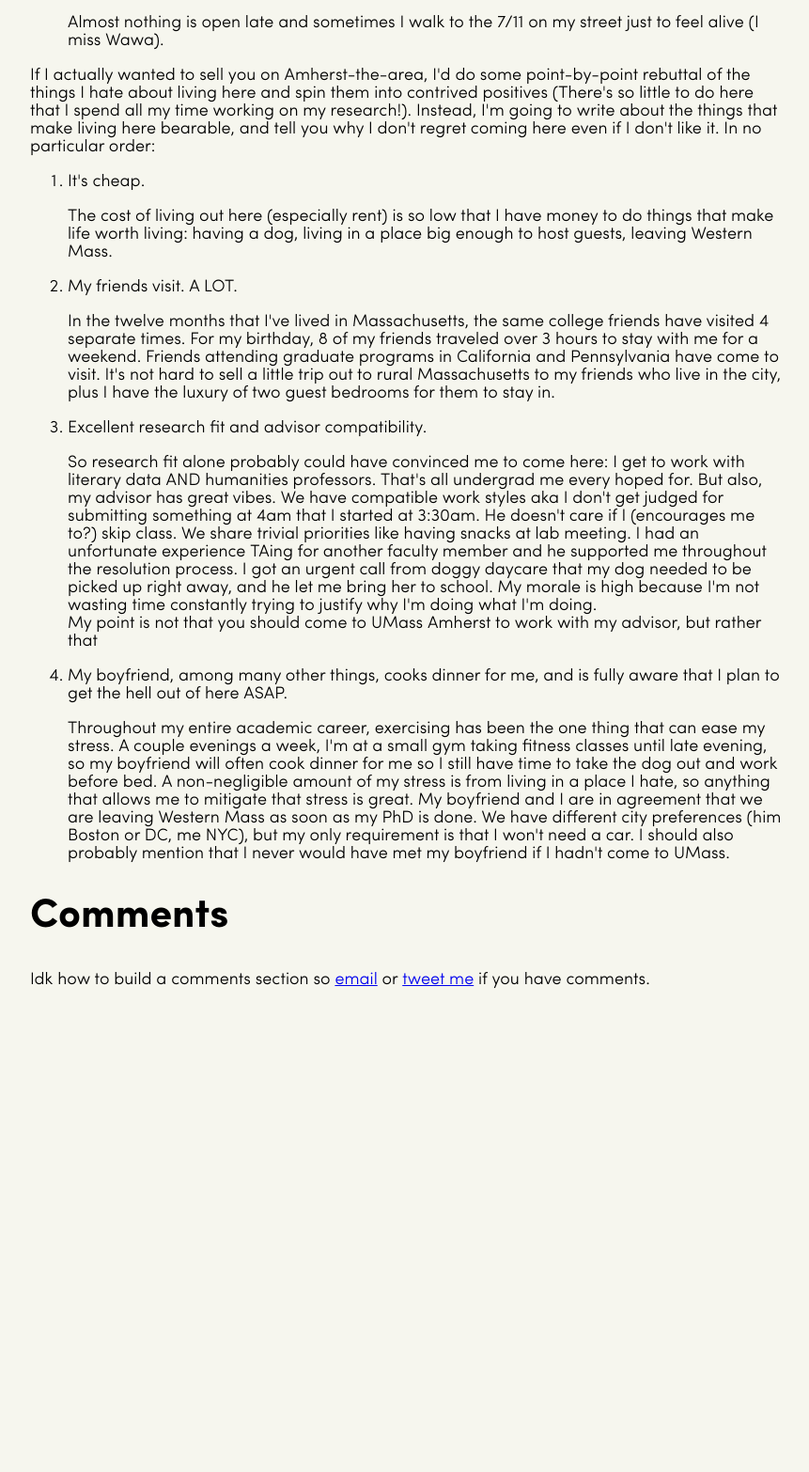
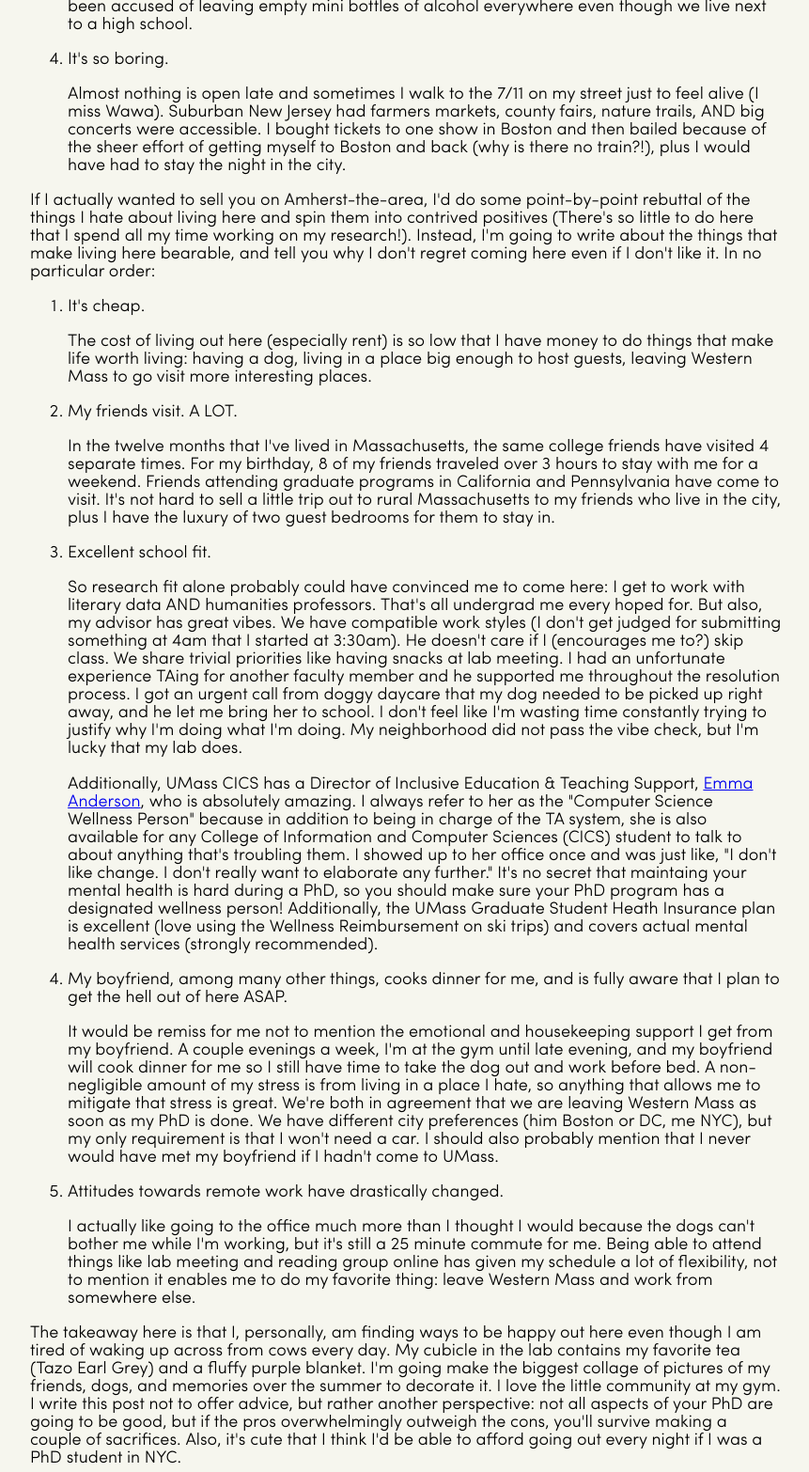
Before and after one commit to katherinethai/katherinethai.github.io, a plain HTML site: page blog/i-hate-western-mass.html in a window 1280 px wide. Shown: the part 1074-2640 px from the top of the page at 94% size, without its empty margins (208-1069 px from the left). Before the commit the page ends 2180 px from the top, so only its background shows below. Drawn offline with Linux system fonts and the light colour scheme.

Commit message:
first blog post

```diff
--- a/blog/i-hate-western-mass.html
+++ b/blog/i-hate-western-mass.html
@@ -38,44 +38,56 @@
     </div>
     <div class="row">
       <h5>Mar 23, 2022</h5>
-      <p>At least once every day, I am walking my dog in rural/suburban Western Massachusetts and I think, "All my friends are in New York City making plans to go out right now."
+      <p>At least once every day, I am walking my dog in rural/suburban Western Massachusetts and I think, "All my friends are in New York City making plans to go out right now. Instead, I am dropping my dog off at daycare and going to work out
+        with soccer moms."
       <br><br>
        I was recently thinking about how to "sell" UMass Amherst to the prospective PhD student. We did our candidate visit day online (excruciating), so no one could see for themselves what it's like to live in Amherst.
-       Not that being in person would have helped; prospective PhD students have definitely come in person and ended up disliking Amherst enough to sway their decisions to attend UMass.
+       Not that being in person would have helped; prospective PhD students have definitely come in person and disliked Amherst enough to sway their decisions to attend UMass. <br><br>
 
-       There are many things I hate about living here, and here are the main ones:</p>
+       I've come to the conclusion that I cannot promote living in Western Mass because there are many things I hate about living here. Here are the main ones:</p>
        <ol>
          <li>You'll probably need a car.</li>
          <p>When I visited UMass as a prospective PhD student, someone told me that the difference between a happy student and a miserable, depressed grad student was a car. People will tell you that you can get away with biking or public transportation, but biking isn't feasible in the winter,
-         and public transportation options get worse and worse the further you live from campus. Also if you live close to enough to campus to walk, you definitely have to drive to the nearest grocery store AND you probably live next to undergrads who are busy getting impaled on fences.</p>
+         and public transportation options get worse and worse the further you live from campus. Also if you live close to enough to campus to walk, your nearest grocery store is at least a 4 mile walk AND you probably live next to undergrads who are getting <a href="https://www.reddit.com/r/umass/comments/t95f3a/did_someone_really_get_impaled_on_a_fence_during/">impaled on fences</a>. There's always Instacart,
+         but what about those of us for whom a visit to Target is therapeudic? </p>
          <li>The weather sucks.</li>
          <p>In undergrad, I read <i>Ethan Frome</i> and spent a class discussing the significance of the name of fictional town Starkfield, MA.
           This is Starkfield, MA. The days are short, it's so cold, and a smash-up would probably be the most exciting thing to happen here in years. The summers are unbearably hot, humid, and bug-infested. During the spring and fall when temparatures are bearable (pleasant, even),
           you will find me being held together by all the over-the-counter antihistamines money can buy.</p>
          <li>The neighborhood vibes are not great.</li>
          <p>In the 9 months that I've lived here I have (a) seen a Confederate flag license plate in my neighborhood, (b) heard my boyfriend be confronted by a woman who said he "didn't look like he lived here" in the yard of the house <i>that he owns</i>,
-         (c) received an anonymous letter from a neighbor complaining about us storing our recycling bins in front of our house, and (d) been accused of leaving empty mini bottles of alcohol everywhere (so many flavored vodkas. . .is this person okay??).</p>
+         (c) received an anonymous letter from a neighbor complaining about us storing our recycling bins in front of our house, and (d) been accused of leaving empty mini bottles of alcohol everywhere even though we live next to a high school.</p>
          <li>It's so boring.</li>
-         <p>Almost nothing is open late and sometimes I walk to the 7/11 on my street just to feel alive (I miss Wawa).</p>
+         <p>Almost nothing is open late and sometimes I walk to the 7/11 on my street just to feel alive (I miss Wawa). Suburban New Jersey had farmers markets, county fairs, nature trails, AND big concerts were accessible. I bought tickets to one show in Boston
+          and then bailed because of the sheer effort of getting myself to Boston and back (why is there no train?!), plus I would have had to stay the night in the city.</p>
        </ol>
        <p>If I actually wanted to sell you on Amherst-the-area, I'd do some point-by-point rebuttal of the things I hate about living here and spin them into contrived positives (There's so little to do here that I spend all my time working on my research!).
         Instead, I'm going to write about the things that make living here bearable, and tell you why I don't regret coming here even if I don't like it. In no particular order: </p>
         <ol>
           <li>It's cheap.</li>
-          <p>The cost of living out here (especially rent) is so low that I have money to do things that make life worth living: having a dog, living in a place big enough to host guests, leaving Western Mass.</p>
+          <p>The cost of living out here (especially rent) is so low that I have money to do things that make life worth living: having a dog, living in a place big enough to host guests, leaving Western Mass to go visit more interesting places.</p>
           <li>My friends visit. A LOT.</li>
           <p>In the twelve months that I've lived in Massachusetts, the same college friends have visited 4 separate times. For my birthday, 8 of my friends traveled over 3 hours to stay with me for a weekend. Friends attending graduate programs in California
           and Pennsylvania have come to visit. It's not hard to sell a little trip out to rural Massachusetts to my friends who live in the city, plus I have the luxury of two guest bedrooms for them to stay in.</p>
-          <li>Excellent research fit and advisor compatibility.</li>
-          <p>So research fit alone probably could have convinced me to come here: I get to work with literary data AND humanities professors. That's all undergrad me every hoped for. But also, my advisor has great vibes. We have compatible work styles aka I don't get judged
-          for submitting something at 4am that I started at 3:30am. He doesn't care if I (encourages me to?) skip class. We share trivial priorities like having snacks at lab meeting. I had an unfortunate experience TAing for another faculty member and he supported me
-          throughout the resolution process. I got an urgent call from doggy daycare that my dog needed to be picked up right away, and he let me bring her to school. My morale is high because I'm not wasting time constantly trying to justify why I'm doing what I'm doing. <br>
-          My point is not that you should come to UMass Amherst to work with my advisor, but rather that </p>
+          <li>Excellent school fit.</li>
+          <p>So research fit alone probably could have convinced me to come here: I get to work with literary data AND humanities professors. That's all undergrad me every hoped for. But also, my advisor has great vibes. We have compatible work styles (I don't get judged
+          for submitting something at 4am that I started at 3:30am). He doesn't care if I (encourages me to?) skip class. We share trivial priorities like having snacks at lab meeting. I had an unfortunate experience TAing for another faculty member and he supported me
+          throughout the resolution process. I got an urgent call from doggy daycare that my dog needed to be picked up right away, and he let me bring her to school. I don't feel like I'm wasting time constantly trying to justify why I'm doing what I'm doing.
+          My neighborhood did not pass the vibe check, but I'm lucky that my lab does.<br><br> Additionally, UMass CICS has a Director of Inclusive
+          Education & Teaching Support, <a href="https://www.cics.umass.edu/careers/articles/ama-emma-anderson">Emma Anderson</a>, who is absolutely amazing. I always refer to her as the "Computer Science Wellness Person" because in addition to being in charge of the TA system, she
+          is also available for any College of Information and Computer Sciences (CICS) student to talk to about anything that's troubling them. I showed up to her office once and was just like, "I don't like change. I don't really want to elaborate any further." It's no secret that maintaing your mental health is hard during a PhD, so you
+          should make sure your PhD program has a designated wellness person! Additionally, the UMass Graduate Student Heath Insurance plan is excellent (love using the Wellness Reimbursement on ski trips) and covers actual mental health services (strongly recommended). </p>
           <li>My boyfriend, among many other things, cooks dinner for me, and is fully aware that I plan to get the hell out of here ASAP.</li>
-          <p>Throughout my entire academic career, exercising has been the one thing that can ease my stress. A couple evenings a week, I'm at a small gym taking fitness classes until late evening, so my boyfriend will often cook dinner for me so I still have time to take the dog out and work before bed.
-          A non-negligible amount of my stress is from living in a place I hate, so anything that allows me to mitigate that stress is great. My boyfriend and I are in agreement that we are leaving Western Mass as soon as my PhD is done. We have different city preferences (him Boston or DC, me NYC), but
+          <p>It would be remiss for me not to mention the emotional and housekeeping support I get from my boyfriend. A couple evenings a week, I'm at the gym until late evening, and my boyfriend will cook dinner for me so I still have time to take the dog out and work before bed.
+          A non-negligible amount of my stress is from living in a place I hate, so anything that allows me to mitigate that stress is great. We're both in agreement that we are leaving Western Mass as soon as my PhD is done. We have different city preferences (him Boston or DC, me NYC), but
           my only requirement is that I won't need a car. I should also probably mention that I never would have met my boyfriend if I hadn't come to UMass.</p>
+          <li>Attitudes towards remote work have drastically changed.</li>
+          <p>I actually like going to the office much more than I thought I would because the dogs can't bother me while I'm working, but it's still a 25 minute commute for me. Being able to attend things like lab meeting and reading group online has given my schedule a lot of flexibility, not
+          to mention it enables me to do my favorite thing: leave Western Mass and work from somewhere else.</p>
         </ol>
+        <p>The takeaway here is that I, personally, am finding ways to be happy out here even though I am tired of waking up across from cows every day. My cubicle in the lab contains my favorite tea (Tazo Earl Grey) and a fluffy purple blanket.
+          I'm going make the biggest collage of pictures of my friends, dogs, and memories over the summer to decorate it. I love the little community at my gym. I write this post not to offer advice, but rather another perspective: not all aspects of your PhD are going to be good, but if the pros overwhelmingly outweigh the cons,
+         you'll survive making a couple of sacrifices. Also, it's cute that I think I'd be able to afford going out every night if I was a PhD student in NYC.</p>
     </div>
 
     <div class="footer">
```
